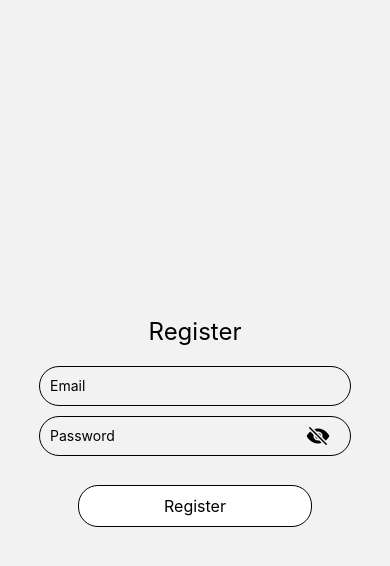
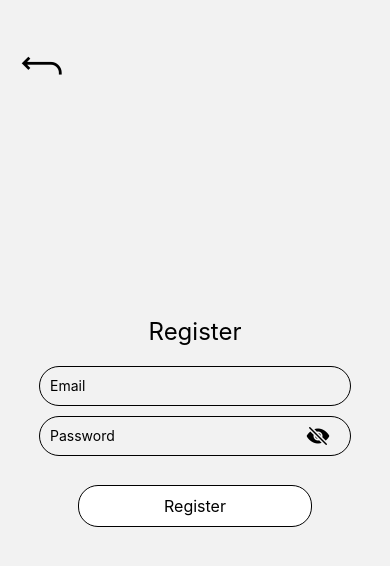
Before and after one commit to Mustafa6900/heatMaps, a React Native app: screen /Register in a window 390 px wide. Shown: the top 566 px of the page. Built offline with nearby package versions, Linux system fonts and the light colour scheme; no server answers.

Commit message:
Firebase Authentication is succesful!

```diff
--- /dev/null
+++ b/components/BackButton.js
@@ -0,0 +1,27 @@
+import React from 'react';
+import { TouchableOpacity,StyleSheet } from 'react-native';
+import { useNavigation } from '@react-navigation/native';
+import { Ionicons } from '@expo/vector-icons';
+
+export default function BackButton() {
+  const navigation = useNavigation();
+
+  const handlePress = () => {
+      navigation.goBack();
+  };
+
+
+  return (
+    <TouchableOpacity onPress={handlePress} style={styles.buttonStyle}>
+      <Ionicons name="return-up-back-outline" size={45} />
+    </TouchableOpacity>
+  );
+}
+
+const styles = StyleSheet.create({
+    buttonStyle: {
+        left: "5%",
+        top: "5%",
+        position: 'absolute',
+    },
+    });
--- a/pages/Auth/AuthContext.js
+++ b/pages/Auth/AuthContext.js
@@ -1,12 +1,13 @@
 import React, { createContext, useContext, useState, useEffect } from 'react';
 import { Alert } from 'react-native';
-import { getAuth, onAuthStateChanged, signInWithEmailAndPassword,createUserWithEmailAndPassword } from 'firebase/auth';
-
+import { getAuth, signInWithEmailAndPassword,createUserWithEmailAndPassword,signOut } from 'firebase/auth';
+import { useNavigation } from '@react-navigation/native';
 const AuthContext = createContext();
 
 export const AuthProvider = ({ children }) => {
   const [user, setUser] = useState(null);
   const auth = getAuth();
+  const navigation = useNavigation();
 
   useEffect(() => {
     const unsubscribe = auth.onAuthStateChanged((user) => {
@@ -24,7 +25,7 @@ export const AuthProvider = ({ children }) => {
       const userCredential = await signInWithEmailAndPassword(auth, email, password);
       setUser(userCredential.user);
       Alert.alert("Giriş Başarılı", "Hoşgeldiniz");
-
+      navigation.navigate("Tabbar");
     } catch (error) {
       Alert.alert("Giriş Başarısız", "Lütfen bilgilerinizi kontrol ediniz");
     }
@@ -35,13 +36,25 @@ export const AuthProvider = ({ children }) => {
       const userCredential = await createUserWithEmailAndPassword(auth, email, password);
       setUser(userCredential.user);
       Alert.alert("Kayıt Başarılı", "Hoşgeldiniz");
+      navigation.navigate("Tabbar");
     } catch (error) {
       Alert.alert("Kayıt Başarısız", "Lütfen bilgilerinizi kontrol ediniz");
     }
 }
 
+const signOutUser = async () => {
+  try {
+    await signOut(auth);
+    setUser(null);
+    Alert.alert("Çıkış Başarılı", "Tekrar görüşmek üzere");
+    navigation.navigate("Login");
+  } catch (error) {
+    Alert.alert("Çıkış Hatası", "Bir hata oluştu. Lütfen tekrar deneyiniz.");
+  }
+};
+
   return (
-    <AuthContext.Provider value={{ user, signIn, signUp }}>
+    <AuthContext.Provider value={{ user, signIn, signUp, signOutUser }}>
       {children}
     </AuthContext.Provider>
   );
--- a/pages/Auth/AuthStack.js
+++ b/pages/Auth/AuthStack.js
@@ -1,6 +1,6 @@
 import React from 'react';
 import { createStackNavigator } from '@react-navigation/stack';
-import { AuthContext } from './AuthContext';
+import { useAuth } from './AuthContext';
 import LoginScreen from './LoginScreen';
 import RegisterScreen from './RegisterScreen';
 import ProfileScreen from '../Home/ProfileScreen';
@@ -10,13 +10,20 @@ import Tabbar from '../Tabbar.jsx';
 const Stack = createStackNavigator();
 
 const AuthStack = () => {
+  const { user } = useAuth();
+  console.log(user);
+
   return (
     <Stack.Navigator  screenOptions={{headerShown: false,navigationBarHidden: true}}>
+      {user === null ? (
       <Stack.Screen name="Login" component={LoginScreen} />
+      ) : (
+        <Stack.Screen name="Tabbar" component={Tabbar} />
+      )}
       <Stack.Screen name="Register" component={RegisterScreen} />
       <Stack.Screen name="Profile" component={ProfileScreen} />
       <Stack.Screen name="HeatMap" component={HeatMapScreen} />
-      <Stack.Screen name="Tabbar" component={Tabbar} />
+
     </Stack.Navigator>
   );
 };
--- a/pages/Auth/LoginScreen.jsx
+++ b/pages/Auth/LoginScreen.jsx
@@ -7,7 +7,7 @@ const LoginScreen = ({ navigation }) => {
   const [email, setEmail] = useState('');
   const [password, setPassword] = useState('');
   const [isPasswordVisible, setIsPasswordVisible] = useState(false); // Parolanın görünürlüğünü yönet
-  const { signIn } = useAuth();
+  const { signIn,user } = useAuth();
 
   const handleLogin = async () => {
     signIn(email, password);
--- a/pages/Auth/RegisterScreen.jsx
+++ b/pages/Auth/RegisterScreen.jsx
@@ -2,6 +2,7 @@ import React, { useState } from 'react';
 import { View, Text, TextInput, TouchableOpacity, StyleSheet, Alert } from 'react-native';
 import { useAuth } from './AuthContext';
 import { Ionicons } from '@expo/vector-icons';
+import BackButton from '../../components/BackButton';
 
 const RegisterScreen = ({ navigation }) => {
   const [email, setEmail] = useState('');
@@ -29,6 +30,7 @@ const RegisterScreen = ({ navigation }) => {
 
   return (
     <View style={styles.container}>
+      <BackButton/>
       <Text style={styles.title}>Register</Text>
       <TextInput
         style={styles.input}
--- a/pages/Home/ProfileScreen.jsx
+++ b/pages/Home/ProfileScreen.jsx
@@ -1,19 +1,19 @@
 import React from 'react';
 import { View, Text, TouchableOpacity, StyleSheet } from 'react-native';
+import { useAuth } from '../Auth/AuthContext';
 
 const ProfileScreen = ({ navigation }) => {
+  const { signOutUser } = useAuth();
 
   return (
     <View style={styles.container}>
       <Text style={styles.title}>Profile</Text>
 
-        <View>
-          <TouchableOpacity style={styles.button} onPress={() => navigation.navigate('Login')}>
-            <Text style={styles.buttonText}>Logout</Text>
-          </TouchableOpacity>
-
-          </View>
-
+      <View>
+        <TouchableOpacity style={styles.button} onPress={signOutUser}>
+          <Text style={styles.buttonText}>Logout</Text>
+        </TouchableOpacity>
+      </View>
     </View>
   );
 };
```
Also changed, not shown: App.js (+4 -4 lines).
